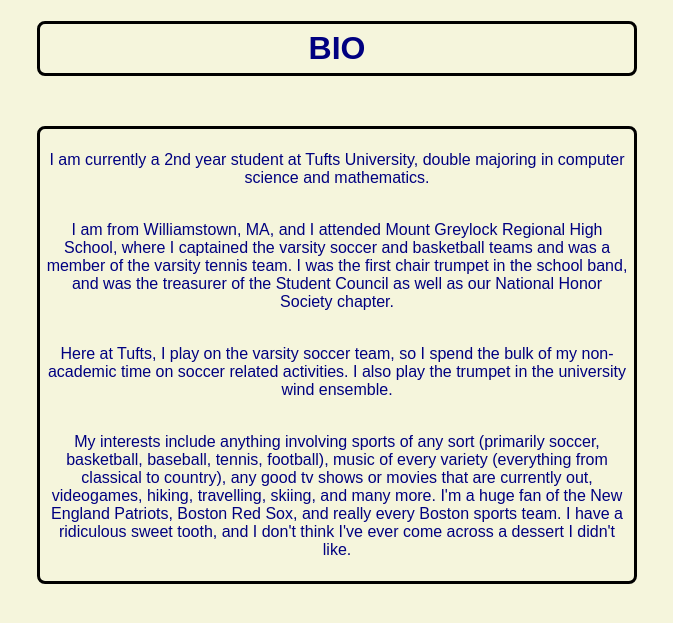
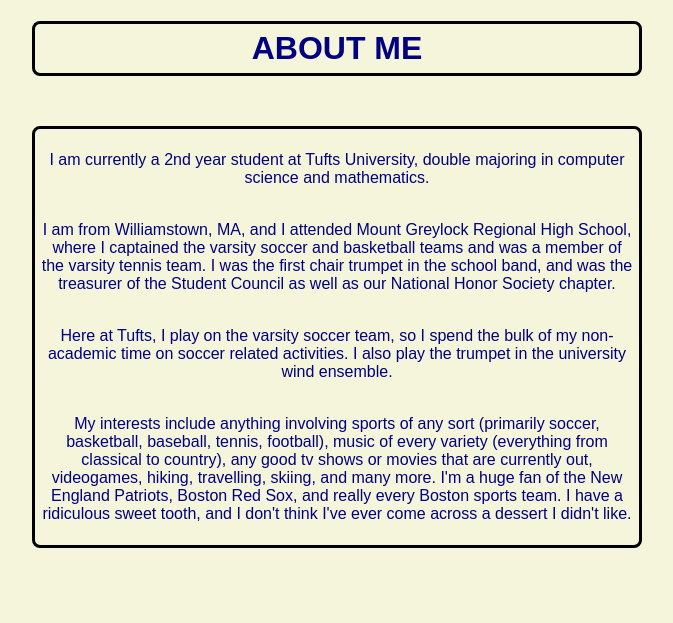
Before and after one commit to nmajumder/nmajumder.github.io, a PHP site: page /bio.html in a window 1280 px wide. Shown: the top 623 px of the page, without its empty margins (303-976 px from the left). Run offline with PHP 8.4, Linux system fonts and the light colour scheme.

Commit message:
modified bio

```diff
--- a/bio.html
+++ b/bio.html
@@ -10,7 +10,7 @@
 
 <body>
 	<header>
-		<h1>BIO</h1>
+		<h1>ABOUT ME</h1>
 	</header>
 	<div id="main">
 		<p>I am currently a 2nd year student at Tufts University, double majoring in computer science and mathematics.</p>
--- a/bio_style.css
+++ b/bio_style.css
@@ -4,7 +4,7 @@
 	text-align: center;
 	color: navy;
 	background-color: beige;
-	width: 600px;
+	width: 610px;
 	margin-left: auto;
 	margin-right: auto;
 }
@@ -13,10 +13,6 @@
 	text-align: center;
 	margin-right: auto;
 	margin-left: auto;
-}
-
-header{
-
 }
 
 h1{
```
